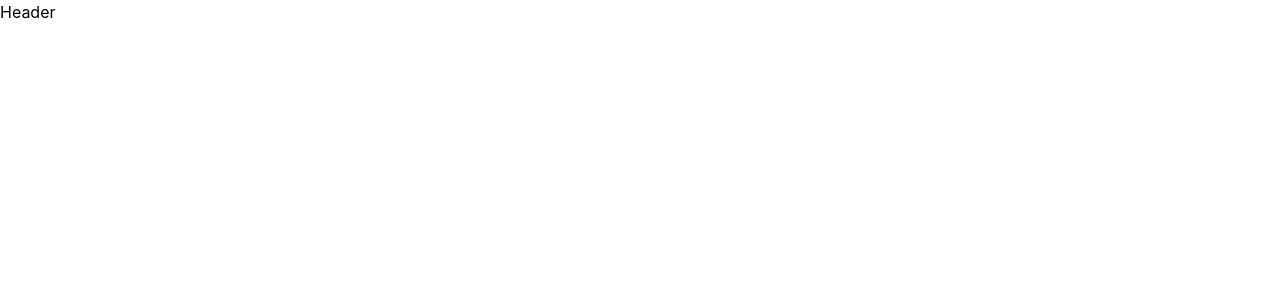
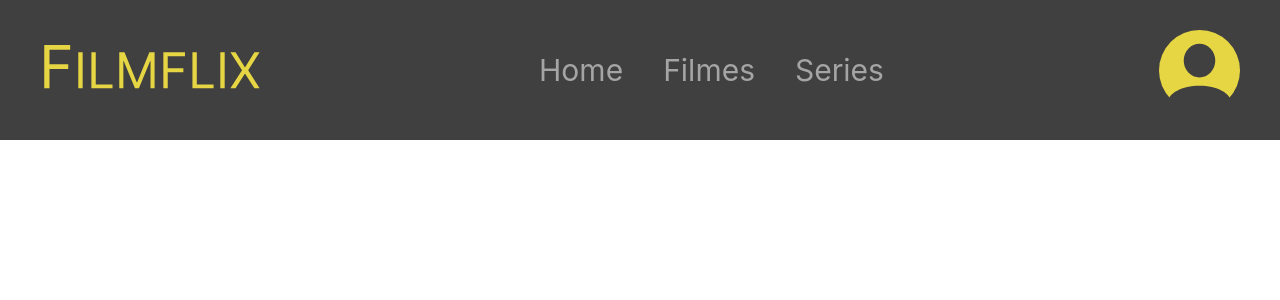
Before and after one commit to ankitrajstha/filmflix, a React (Vite) app: page / in a window 1280 px wide. Shown: the top 300 px of the page. Built offline with nearby package versions, Linux system fonts and the light colour scheme.

Commit message:
feat: add header

```diff
--- a/src/components/Header.jsx
+++ b/src/components/Header.jsx
@@ -1,7 +1,42 @@
-import React from "react";
-
 const Header = () => {
-  return <div>Header</div>;
+  const navItems = [
+    {
+      item: "Home",
+    },
+    {
+      item: "Filmes",
+    },
+    {
+      item: "Series",
+    },
+  ];
+  return (
+    <header className="w-full h-[140px] bg-black opacity-75 flex justify-between items-center px-10 fixed top-0 left-0 z-50">
+      <div>
+        <img
+          src="src/assets/FILMFLIX.svg"
+          alt="Logo"
+          className="lg:w-[224px] lg:h-[73px] w-[94px] "
+        />
+      </div>
+      <nav>
+        <ul className="hidden lg:flex lg:gap-10">
+          {navItems.map((navItem) => (
+            <li key={navItem.item} className="lg:text-[30px] lg:text-[#878787]">
+              {navItem.item}
+            </li>
+          ))}
+        </ul>
+      </nav>
+      <div>
+        <img
+          src="src/assets/User.svg"
+          alt=""
+          className="w-[40px] h-[40px] lg:w-[81px] lg:h-[81px]"
+        />
+      </div>
+    </header>
+  );
 };
 
 export default Header;
```
Also changed, not shown: src/assets/FILMFLIX.svg (added), src/assets/User.svg (added).
